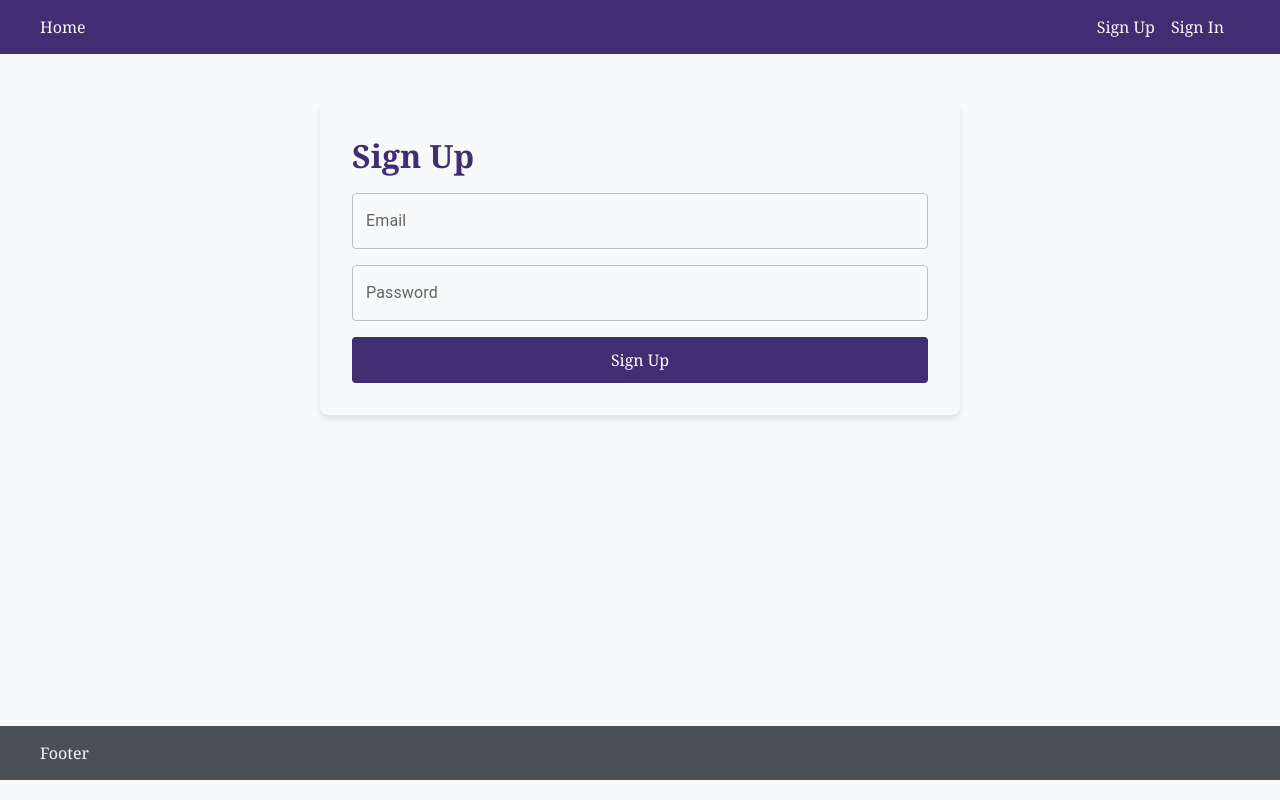
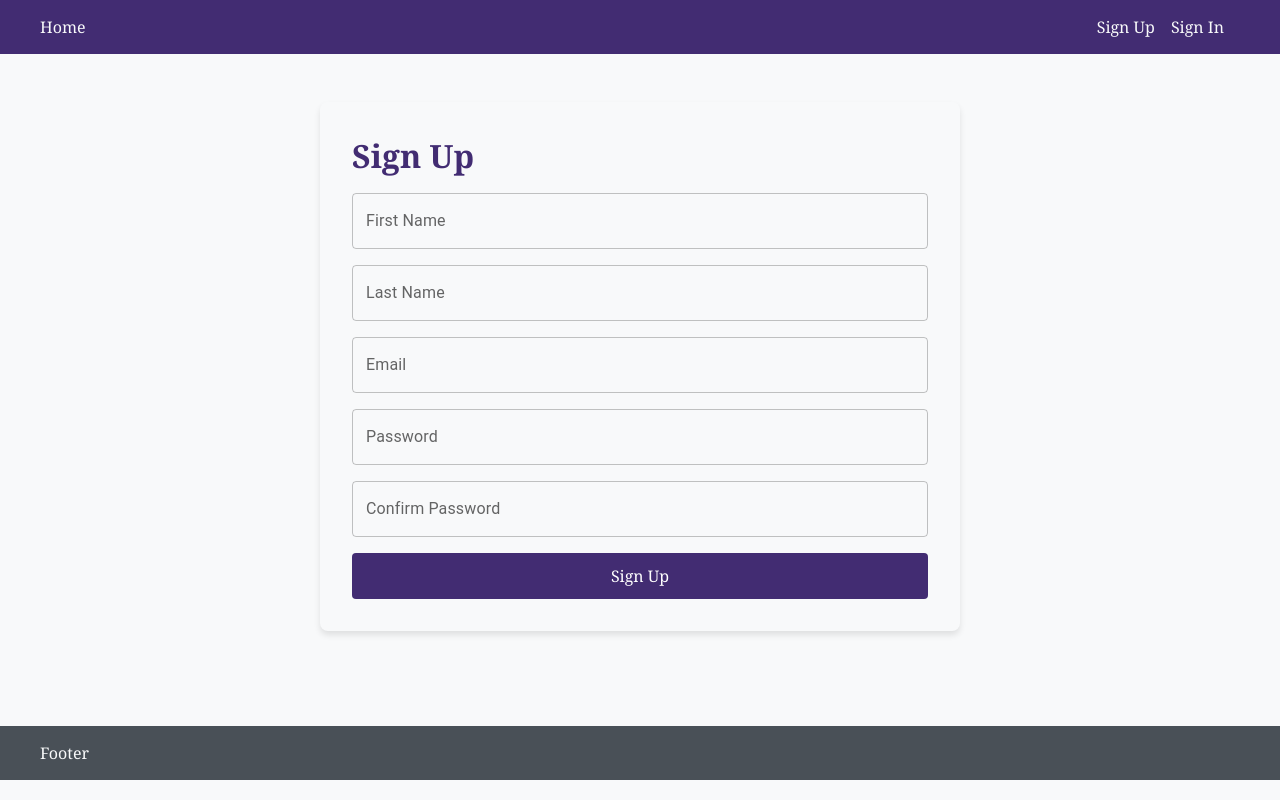
Before and after one commit to Sun-Mountain/rooster, a Next.js app: page /sign-up in a window 1280 px wide. Built offline with nearby package versions, Linux system fonts and the light colour scheme.

Commit message:
add playwright testing to forms

```diff
--- a/package.json
+++ b/package.json
@@ -16,7 +16,8 @@
     "dotenv": "^17.2.3",
     "next": "16.0.1",
     "react": "19.2.0",
-    "react-dom": "19.2.0"
+    "react-dom": "19.2.0",
+    "zod": "^4.1.12"
   },
   "devDependencies": {
     "@playwright/test": "^1.56.1",
--- a/src/components/_ui/Button.tsx
+++ b/src/components/_ui/Button.tsx
@@ -2,17 +2,18 @@ import { ReactNode } from "react";
 
 interface ButtonProps {
   children: ReactNode;
+  disabled?: boolean;
   type?: "button" | "submit" | "reset";
   onClick?: () => void;
 }
 
-export const Button = ({ children, type = "button", onClick }: ButtonProps) => {
+export const Button = ({ children, type = "button", onClick, disabled = false }: ButtonProps) => {
   const handleOnClick = () => {
     if (onClick) onClick();
   }
 
   return (
-    <button type={type} onClick={handleOnClick}>
+    <button type={type} onClick={handleOnClick} disabled={disabled}>
       {children}
     </button>
   );
--- a/src/components/_ui/TextField.tsx
+++ b/src/components/_ui/TextField.tsx
@@ -3,12 +3,14 @@ import { TextField as TextFieldComponent } from "@mui/material";
 interface TextFieldProps {
   label: string;
   name: string;
+  disabled?: boolean;
   type?: 'text' | 'password' | 'email' | 'number';
   value?: string;
   onChange?: (event: React.ChangeEvent<HTMLInputElement>) => void;
+  errorMsg?: string;
 }
 
-export const TextField = ({ label, name, type, value, onChange }: TextFieldProps) => {
+export const TextField = ({ label, name, disabled = false, type, value, onChange, errorMsg }: TextFieldProps) => {
 
   const handleOnChange = (event: React.ChangeEvent<HTMLInputElement>) => {
     if (onChange) onChange(event);
@@ -21,8 +23,11 @@ export const TextField = ({ label, name, type, value, onChange }: TextFieldProps
         label={label}
         name={name}
         type={type}
+        disabled={disabled}
         value={value}
         onChange={handleOnChange}
+        helperText={errorMsg}
+        error={!!errorMsg}
       />
     </div>
   );
--- a/src/components/forms/SignInSignUp.tsx
+++ b/src/components/forms/SignInSignUp.tsx
@@ -1,20 +1,129 @@
 'use client';
 
+import { FormEvent, useState } from "react";
 import { TextField } from "@/components/_ui/TextField";
 import { Button } from "@/components/_ui/Button";
+import * as z from 'zod';
 
 interface SignInSignUpFormProps {
   signUp?: boolean;
 }
 
+const SignInSchema = z.object({
+  email: z.email("Invalid email address"),
+  password: z.string().min(1, "Password is required"),
+});
+
+const SignUpSchema = z.object({
+  firstName: z.string().min(1, "First name is required").max(100),
+  lastName: z.string().min(1, "Last name is required").max(100),
+  email: z.email("Invalid email address"),
+  password: z.string().min(6, "Password must be at least 6 characters").max(100),
+  confirmPassword: z.string().min(1, "Confirm password is required").max(100),
+}).refine((data) => data.password === data.confirmPassword, {
+  message: "Passwords do not match",
+  path: ["confirmPassword"],
+});
+
+interface SignUpErrorProps {
+  firstName?: {
+    errors: string[];
+  };
+  lastName?: {
+    errors: string[];
+  };
+  email?: {
+    errors: string[];
+  };
+  password?: {
+    errors: string[];
+  };
+  confirmPassword?: {
+    errors: string[];
+  };
+}
+
+interface SignInErrorProps {
+  email?: {
+    errors: string[];
+  };
+  password?: {
+    errors: string[];
+  };
+}
+
 export const SignInSignUpForm = ({ signUp }: SignInSignUpFormProps) => {
+  const [isLoading, setIsLoading] = useState(false);
+  const [signInErrors, setSignInErrors] = useState<SignInErrorProps>({});
+  const [signUpErrors, setSignUpErrors] = useState<SignUpErrorProps>({});
+
+  const onSubmit = (event: FormEvent<HTMLFormElement>) => {
+    event.preventDefault();
+
+    setIsLoading(true);
+
+    const formData = new FormData(event.currentTarget);
+    const data = Object.fromEntries(formData.entries());
+
+    if (signUp) {
+      const validation = SignUpSchema.safeParse(data);
+      if (!validation.success) {
+        setSignUpErrors(z.treeifyError(validation.error).properties || {});
+        setIsLoading(false);
+        return;
+      }
+    } else {
+      const validation = SignInSchema.safeParse(data);
+      if (!validation.success) {
+        setSignInErrors(z.treeifyError(validation.error).properties || {});
+        setIsLoading(false);
+        return;
+      }
+    }
+
+    setIsLoading(false);
+  }
+
   return (
     <div className="form-container">
       <h1>{signUp ? "Sign Up" : "Sign In"}</h1>
-      <form>
-        <TextField label="Email" name="email" type="email" />
-        <TextField label="Password" name="password" type="password" />
-        <Button type="submit">{signUp ? "Sign Up" : "Sign In"}</Button>
+      <form onSubmit={onSubmit}>
+        {signUp && <TextField
+                      label="First Name"
+                      name="firstName"
+                      type="text"
+                      disabled={isLoading}
+                      errorMsg={signUpErrors.firstName?.errors[0]}
+                    />}
+        {signUp && <TextField
+                      label="Last Name"
+                      name="lastName"
+                      type="text"
+                      disabled={isLoading}
+                      errorMsg={signUpErrors.lastName?.errors[0]}
+                    />}
+        <TextField
+          label="Email"
+          name="email"
+          type="email"
+          disabled={isLoading}
+          errorMsg={signUp ? signUpErrors.email?.errors[0] : signInErrors.email?.errors[0]}
+        />
+        <TextField
+          label="Password"
+          name="password"
+          type="password"
+          disabled={isLoading}
+          errorMsg={signUp ? signUpErrors.password?.errors[0] : signInErrors.password?.errors[0]}
+        />
+        {signUp && <TextField
+                      label="Confirm Password"
+                      name="confirmPassword"
+                      type="password"
+                      disabled={isLoading}
+                      errorMsg={signUpErrors.confirmPassword?.errors[0]}
+                    />}
+        <Button type="submit" disabled={isLoading}>{signUp ? "Sign Up" : "Sign In"}</Button>
       </form>
     </div>
   );
```
Also changed, not shown: 2 other files (tests, documents, lock files or other folders).
